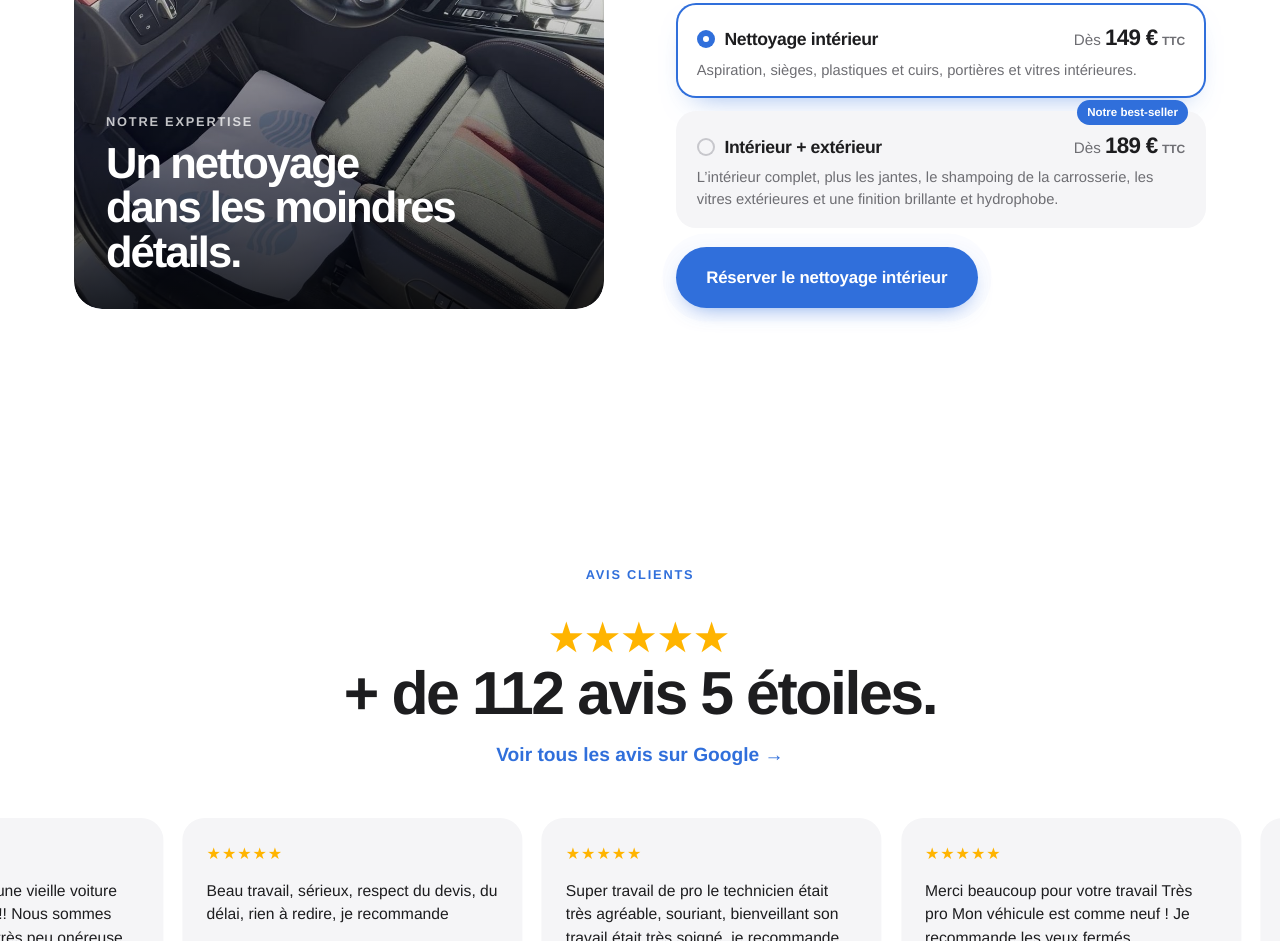
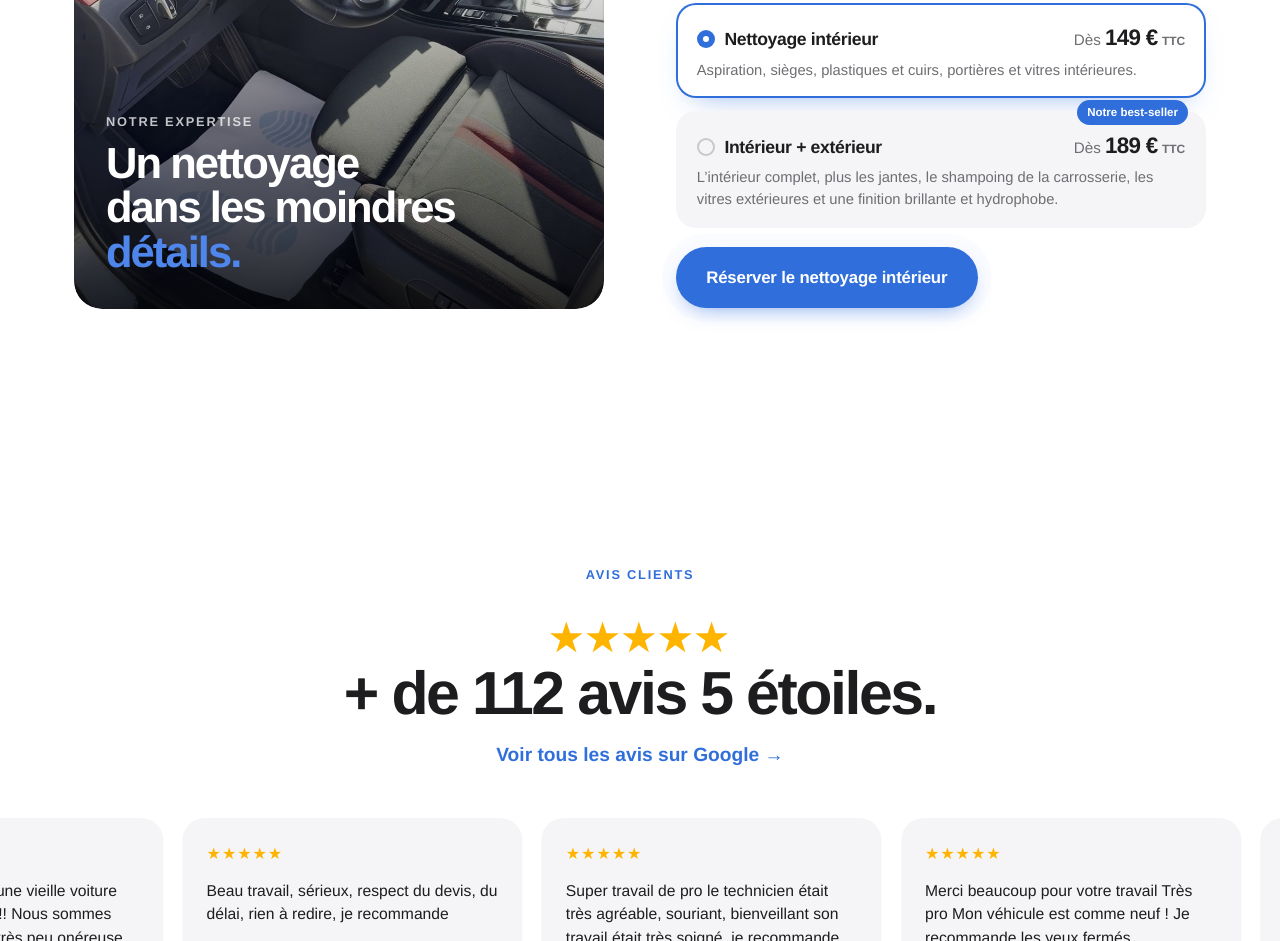
Before and after one commit to Max824-lab/supportcar, a plain HTML site: page index.html in a window 1280 px wide. Shown: the part 2205-3146 px from the top of the page. Drawn offline with Linux system fonts and the light colour scheme; a script that the page names is missing.

Commit message:
« détails. » en bleu dans le titre de la photo, comme « à domicile » sur l'accueil
Co-Authored-By: Claude Opus 5.5 <noreply@anthropic.com>
Claude-Session: https://claude.ai/code/session_01AGUucyYu4DmmQXbdTYAdAk

```diff
--- a/index.html
+++ b/index.html
@@ -14,7 +14,7 @@
 <meta property="og:url" content="https://supportcar.fr/">
 <link rel="icon" href="assets/favicon.svg" type="image/svg+xml">
 <link rel="preload" href="assets/fonts/inter-latin.woff2" as="font" type="font/woff2" crossorigin>
-<link rel="stylesheet" href="style.css?v=0926292ea8">
+<link rel="stylesheet" href="style.css?v=fa78714276">
 <script type="application/ld+json">
 {"@context":"https://schema.org","@type":"AutoWash","name":"Support Car","description":"Nettoyage automobile professionnel à domicile, polissage et traitement céramique en Vendée.","url":"https://supportcar.fr/","telephone":"+33768831448","email":"contact@supportcar.fr","image":"https://supportcar.fr/assets/og-image.jpg","areaServed":{"@type":"AdministrativeArea","name":"Vendée"},"priceRange":"€€","address":{"@type":"PostalAddress","addressRegion":"Vendée","addressCountry":"FR"}}
 </script>
@@ -111,7 +111,7 @@
         <img src="assets/interieur-x1.jpg" alt="Intérieur BMW à sièges tissu après nettoyage Support Car" loading="lazy" width="1000" height="1500">
         <div class="schema__title">
           <p class="eyebrow">Notre expertise</p>
-          <h2>Un nettoyage<br>dans les moindres détails.</h2>
+          <h2>Un nettoyage<br>dans les moindres <span class="blue">détails.</span></h2>
         </div>
       </div>
     </div>
--- a/style.css
+++ b/style.css
@@ -847,3 +847,5 @@ body.chat-open .chat-fab{opacity:0;pointer-events:none}
 @media (min-width:961px){.ms__grid{align-items:center}.ms__media{position:relative;top:auto}}
 @media (max-width:960px){.schema__title{padding:1.4rem 1.4rem 1.6rem}.schema__title h2{font-size:2rem}#schema img{max-height:70vh;width:100%;object-fit:cover}}
 @media (min-width:961px){#schema img,.ms__media .schema img{height:min(640px,calc(100vh - 190px))!important;max-height:none}}
+
+.schema__title .blue{color:#4f86ec}
```
